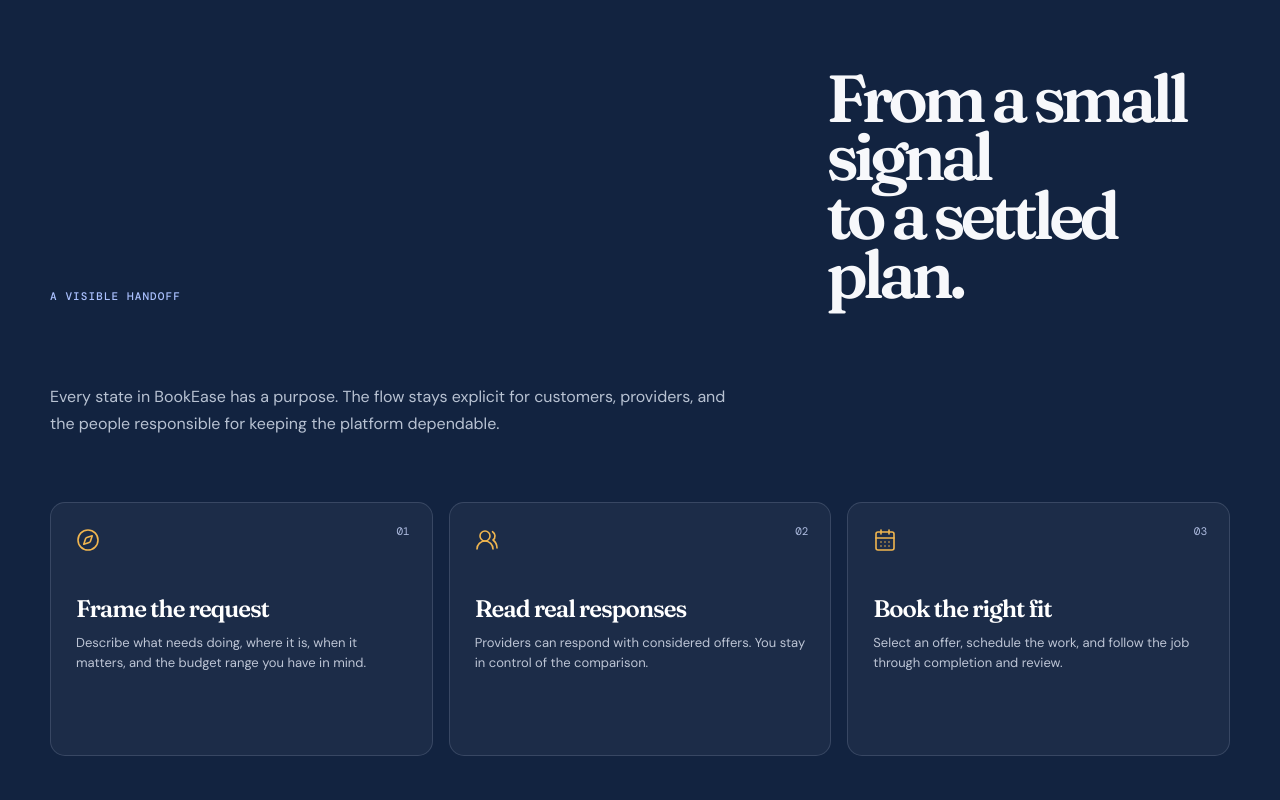
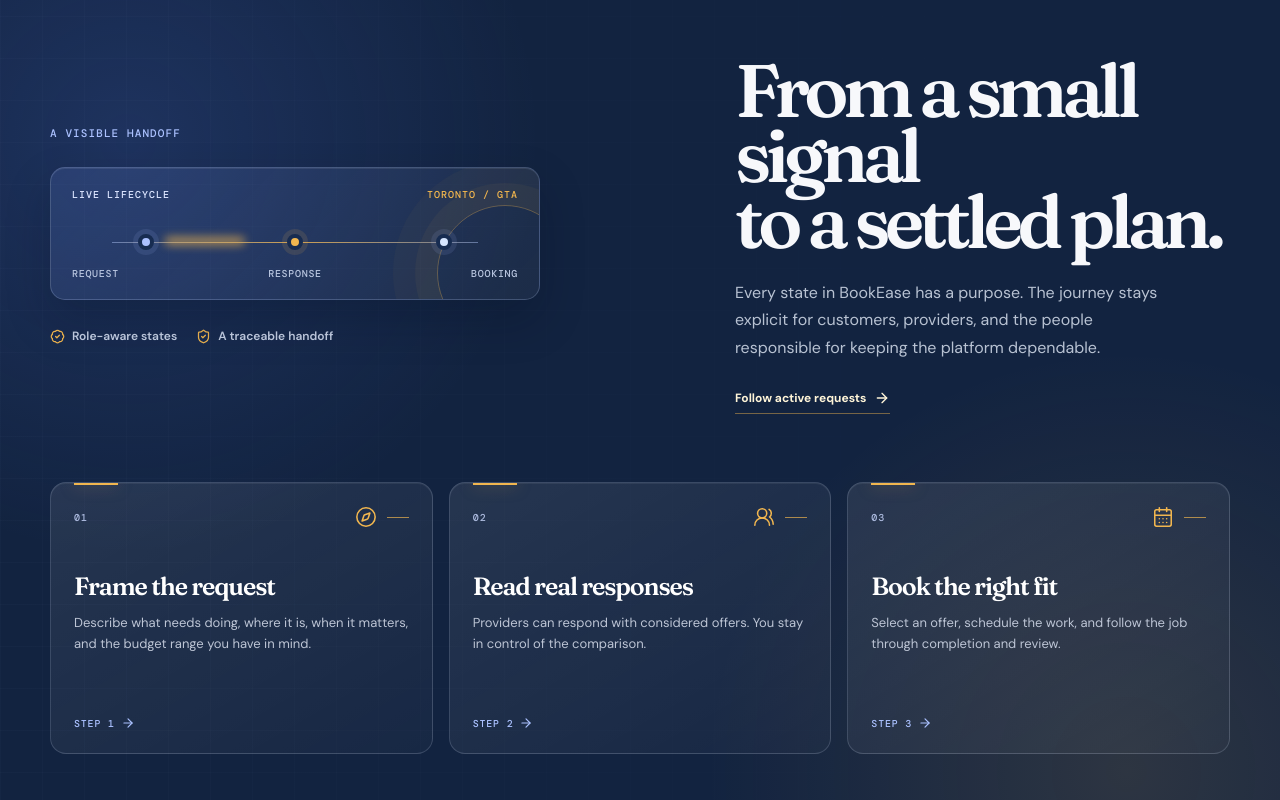
Before and after one commit to yehonghu/BookEase-COMP313-Group6-Final, a React (Vite) app in the folder frontend/: page / in a window 1280 px wide. Shown: the part 2220-3020 px from the top of the page. Built offline with nearby package versions, Linux system fonts and the light colour scheme; no server answers.

Commit message:
feat: enrich homepage workflow narrative

```diff
--- a/frontend/src/index.css
+++ b/frontend/src/index.css
@@ -135,18 +135,40 @@
 .motion-category h3 { margin: 0; font: 600 clamp(28px, 3vw, 37px)/.95 'Fraunces', Georgia, serif; letter-spacing: -.055em; }
 .motion-category p { min-height: 47px; margin: 12px 0 0; color: rgba(255,255,255,.8); font-size: 13px; line-height: 1.5; }
 .motion-category__link { display: inline-flex; align-items: center; gap: 7px; margin-top: 17px; font-size: 12px; font-weight: 700; }
-.motion-flow { padding: 120px 0 135px; color: #f7f8fb; background: var(--be-ink); }
+.motion-flow { position: relative; isolation: isolate; overflow: hidden; padding: 126px 0 132px; color: #f7f8fb; background: radial-gradient(circle at 10% 22%, rgba(77,112,216,.2), transparent 30%), radial-gradient(circle at 88% 88%, rgba(241,182,79,.12), transparent 30%), var(--be-ink); }
+.motion-flow::before { content: ''; position: absolute; z-index: -1; inset: 0; opacity: .33; background-image: linear-gradient(rgba(177,195,238,.075) 1px, transparent 1px), linear-gradient(90deg, rgba(177,195,238,.075) 1px, transparent 1px); background-size: 42px 42px; mask-image: linear-gradient(90deg, #000, transparent 85%); }
+.motion-flow .motion-shell { position: relative; z-index: 1; }
 .motion-flow .motion-kicker { color: #abc1ff; }
 .motion-flow h2 { color: #f7f8fb; }
 .motion-flow h2 em { color: #f1b64f; }
-.motion-flow__lead { display: grid; grid-template-columns: 1fr .58fr; gap: 80px; align-items: end; }
-.motion-flow__lead > p:last-child { color: #b8c2d2; }
-.motion-flow__steps { display: grid; grid-template-columns: repeat(3, 1fr); gap: 16px; margin-top: 64px; }
-.motion-flow__steps article { min-height: 254px; position: relative; border: 1px solid rgba(218,228,255,.15); border-radius: 15px; padding: 25px; background: rgba(255,255,255,.045); }
-.motion-flow__steps article > span { position: absolute; top: 21px; right: 22px; color: #aebce0; font: 11px 'DM Mono', monospace; }
-.motion-flow__steps article > svg { color: #f1b64f; }
-.motion-flow__steps h3 { margin: 42px 0 10px; color: #fff; font: 600 24px 'Fraunces', Georgia, serif; letter-spacing: -.045em; }
-.motion-flow__steps p { margin: 0; color: #bdc5d5; font-size: 13px; line-height: 1.6; }
+.motion-flow__lead { display: grid; grid-template-columns: minmax(0, .94fr) minmax(340px, .86fr); gap: clamp(52px, 9vw, 146px); align-items: center; }
+.motion-flow__context { display: grid; gap: 27px; align-content: center; max-width: 490px; }
+.motion-flow__signal { position: relative; overflow: hidden; padding: 20px 21px 19px; border: 1px solid rgba(197,212,255,.22); border-radius: 15px; background: linear-gradient(135deg, rgba(93,121,200,.22), rgba(255,255,255,.045)); box-shadow: inset 0 1px rgba(255,255,255,.08), 0 20px 45px rgba(3,12,31,.23); }
+.motion-flow__signal::after { content: ''; position: absolute; right: -34px; bottom: -42px; width: 136px; height: 136px; border: 1px solid rgba(241,182,79,.34); border-radius: 50%; box-shadow: 0 0 0 22px rgba(241,182,79,.045), 0 0 0 44px rgba(241,182,79,.03); }
+.motion-flow__signal-head { display: flex; align-items: center; justify-content: space-between; gap: 15px; color: #dbe5ff; font: 500 10px 'DM Mono', monospace; letter-spacing: .1em; text-transform: uppercase; }
+.motion-flow__signal-head b { color: #f1b64f; font-weight: 500; }
+.motion-flow__route { position: relative; display: grid; grid-template-columns: repeat(3, 1fr); align-items: center; height: 50px; margin-top: 16px; }
+.motion-flow__route::before { content: ''; position: absolute; right: 9%; left: 9%; height: 1px; background: linear-gradient(90deg, rgba(178,202,255,.46), rgba(241,182,79,.82), rgba(178,202,255,.46)); }
+.motion-flow__route::after { content: ''; position: absolute; top: 20px; left: 8%; width: 18%; height: 8px; border-radius: 999px; background: #f1b64f; filter: blur(5px); opacity: .65; animation: flow-travel 4.8s ease-in-out infinite; }
+.motion-flow__route i { position: relative; z-index: 1; justify-self: center; width: 16px; height: 16px; border: 4px solid #172c51; border-radius: 50%; background: #abc1ff; box-shadow: 0 0 0 5px rgba(171,193,255,.11); }
+.motion-flow__route i:nth-child(2) { background: #f1b64f; box-shadow: 0 0 0 5px rgba(241,182,79,.12); }
+.motion-flow__route i:nth-child(3) { background: #d5e5ff; }
+.motion-flow__signal-labels { display: grid; grid-template-columns: repeat(3, 1fr); color: #b7c4de; font: 500 10px 'DM Mono', monospace; letter-spacing: .07em; text-transform: uppercase; }
+.motion-flow__signal-labels span:nth-child(2) { text-align: center; }.motion-flow__signal-labels span:last-child { text-align: right; }
+.motion-flow__context-meta { display: flex; flex-wrap: wrap; gap: 11px 19px; color: #c5d0e5; font-size: 12px; font-weight: 600; }
+.motion-flow__context-meta span { display: inline-flex; align-items: center; gap: 7px; }.motion-flow__context-meta svg { color: #f1b64f; }
+.motion-flow__copy { max-width: 495px; justify-self: end; }
+.motion-flow__copy h2 { margin: 0; font-size: clamp(53px, 5.8vw, 84px); }
+.motion-flow__copy > p { max-width: 445px; margin: 25px 0 0; color: #b8c2d2; font-size: 16px; line-height: 1.72; }
+.motion-flow__link { display: inline-flex; align-items: center; gap: 8px; margin-top: 28px; border-bottom: 1px solid rgba(241,182,79,.45); padding-bottom: 6px; color: #fff5d8; font-size: 12px; font-weight: 700; text-decoration: none; transition: gap .2s ease, color .2s ease; }.motion-flow__link:hover { gap: 12px; color: #f1b64f; }
+.motion-flow__steps { display: grid; grid-template-columns: repeat(3, 1fr); gap: 16px; margin-top: 68px; }
+.motion-flow__steps article { min-height: 272px; position: relative; display: flex; flex-direction: column; overflow: hidden; border: 1px solid rgba(218,228,255,.17); border-radius: 16px; padding: 23px; background: linear-gradient(150deg, rgba(255,255,255,.085), rgba(255,255,255,.025)); box-shadow: inset 0 1px rgba(255,255,255,.06); transition: transform .3s cubic-bezier(.2,.7,.2,1), border-color .3s ease, background .3s ease; }
+.motion-flow__steps article::before { content: ''; position: absolute; top: 0; left: 23px; width: 44px; height: 2px; background: #f1b64f; box-shadow: 0 0 15px rgba(241,182,79,.5); }.motion-flow__steps article:hover { transform: translateY(-7px); border-color: rgba(241,182,79,.48); background: linear-gradient(150deg, rgba(108,136,217,.19), rgba(255,255,255,.055)); }
+.motion-flow__step-top { display: flex; align-items: center; justify-content: space-between; }.motion-flow__step-top > span { color: #aebce0; font: 500 10px 'DM Mono', monospace; letter-spacing: .1em; }.motion-flow__step-top > div { display: flex; align-items: center; gap: 10px; color: #f1b64f; }.motion-flow__step-top i { width: 22px; height: 1px; background: rgba(241,182,79,.68); }
+.motion-flow__steps h3 { margin: 43px 0 11px; color: #fff; font: 600 25px 'Fraunces', Georgia, serif; letter-spacing: -.045em; }
+.motion-flow__steps p { margin: 0; color: #bdc5d5; font-size: 13px; line-height: 1.62; }
+.motion-flow__step-footer { display: inline-flex; align-items: center; gap: 6px; margin-top: auto; padding-top: 22px; color: #abc1ff; font: 500 10px 'DM Mono', monospace; letter-spacing: .08em; text-transform: uppercase; }
+@keyframes flow-travel { 0%, 15% { transform: translateX(0); opacity: 0; } 30% { opacity: .7; } 72% { opacity: .7; } 92%, 100% { transform: translateX(430%); opacity: 0; } }
 .motion-assurance { display: grid; grid-template-columns: .86fr 1.14fr; gap: 16px; padding: 150px 0; }
 .motion-assurance__panel { padding: 45px; border: 1px solid var(--be-line); border-radius: 18px; background: #efe7d9; }
 .motion-assurance__mark { display: grid; place-items: center; width: 56px; height: 56px; border-radius: 15px; color: #fff; background: var(--be-moss); box-shadow: 0 11px 22px rgba(92,155,106,.22); }
@@ -185,6 +207,10 @@
 @media (max-width: 760px) {
   .bookease-filter-row { flex-direction: column; }
   .glass-input.bookease-filter-select, .glass-input.bookease-filter-select--provider { flex-basis: auto; width: 100%; }
+  .motion-flow__lead { gap: 36px; }
+  .motion-flow__context { max-width: none; gap: 22px; }
+  .motion-flow__copy { justify-self: start; max-width: none; }
+  .motion-flow__steps { margin-top: 44px; }
 }
 
 @media (max-width: 680px) {
@@ -210,7 +236,12 @@
   .motion-category-grid, .motion-flow__steps { grid-template-columns: 1fr; }
   .motion-flow__steps article:last-child { grid-column: auto; }
   .motion-category, .motion-category button { min-height: 370px; }
-  .motion-flow { padding: 86px 0; }
+  .motion-flow { padding: 78px 0 84px; }
+  .motion-flow__copy h2 { font-size: clamp(46px, 13vw, 58px); }
+  .motion-flow__copy > p { margin-top: 20px; font-size: 15px; }
+  .motion-flow__signal { padding: 18px 16px 17px; }
+  .motion-flow__context-meta { gap: 9px 15px; font-size: 11px; }
+  .motion-flow__steps article { min-height: 246px; padding: 21px; }
   .motion-assurance__panel { padding: 29px; }
   .motion-assurance__image { min-height: 390px; }
   .motion-footer__inner { align-items: flex-start; flex-direction: column; }
--- a/frontend/src/pages/public/Home.jsx
+++ b/frontend/src/pages/public/Home.jsx
@@ -84,9 +84,24 @@
 
       <section id="how-it-works" className="motion-flow">
         <div className="motion-shell">
-          <motion.div {...fadeUp} className="motion-flow__lead"><p className="motion-kicker">A visible handoff</p><h2>From a small signal<br />to a settled plan.</h2><p>Every state in BookEase has a purpose. The flow stays explicit for customers, providers, and the people responsible for keeping the platform dependable.</p></motion.div>
+          <div className="motion-flow__lead">
+            <motion.div {...fadeUp} className="motion-flow__context">
+              <p className="motion-kicker">A visible handoff</p>
+              <div className="motion-flow__signal" aria-label="Request, response, and booking lifecycle">
+                <div className="motion-flow__signal-head"><span>Live lifecycle</span><b>Toronto / GTA</b></div>
+                <div className="motion-flow__route" aria-hidden="true"><i /><i /><i /></div>
+                <div className="motion-flow__signal-labels"><span>Request</span><span>Response</span><span>Booking</span></div>
+              </div>
+              <div className="motion-flow__context-meta"><span><BadgeCheck size={15} /> Role-aware states</span><span><ShieldCheck size={15} /> A traceable handoff</span></div>
+            </motion.div>
+            <motion.div {...fadeUp} className="motion-flow__copy" transition={{ duration: 0.7, delay: 0.08 }}>
+              <h2>From a small signal<br />to a settled plan.</h2>
+              <p>Every state in BookEase has a purpose. The journey stays explicit for customers, providers, and the people responsible for keeping the platform dependable.</p>
+              <Link to="/services" className="motion-flow__link">Follow active requests <ArrowRight size={16} /></Link>
+            </motion.div>
+          </div>
           <div className="motion-flow__steps">
-            {steps.map((step, index) => { const Icon = step.icon; return <motion.article key={step.number} {...fadeUp} transition={{ duration: 0.65, delay: index * 0.1 }}><span>{step.number}</span><Icon size={24} strokeWidth={1.6} /><h3>{step.title}</h3><p>{step.copy}</p></motion.article>; })}
+            {steps.map((step, index) => { const Icon = step.icon; return <motion.article key={step.number} {...fadeUp} transition={{ duration: 0.65, delay: 0.16 + index * 0.1 }}><div className="motion-flow__step-top"><span>{step.number}</span><div><Icon size={22} strokeWidth={1.7} /><i /></div></div><h3>{step.title}</h3><p>{step.copy}</p><span className="motion-flow__step-footer">Step {index + 1} <ArrowRight size={14} /></span></motion.article>; })}
           </div>
         </div>
       </section>
```
